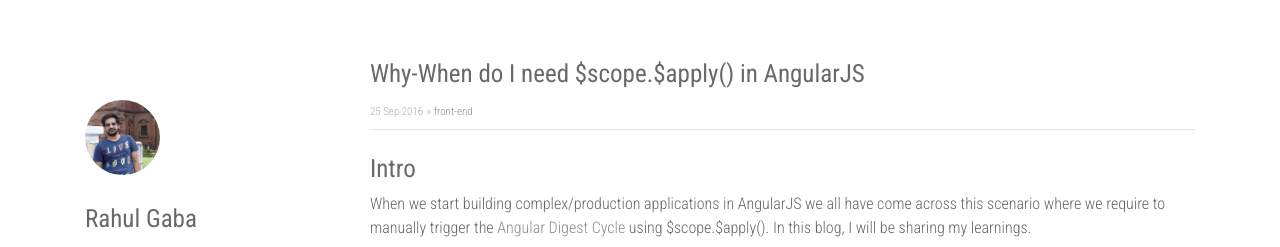
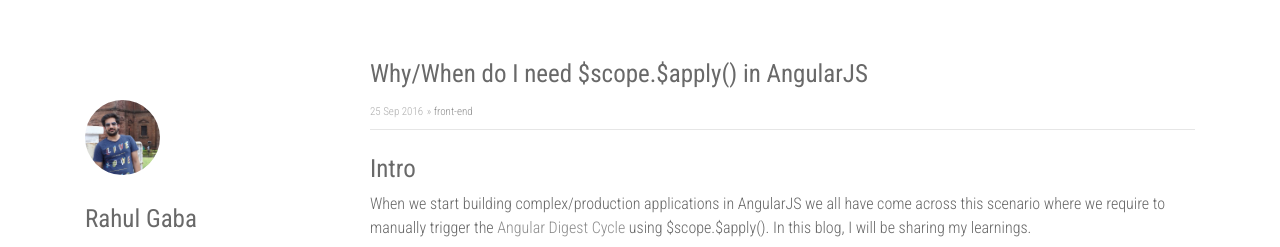
Before and after one commit to rgabs/rgabs.github.io, a Jekyll site: the page built from _posts/2016-09-25-Why-When-do-I-need-scope-apply-in-AngularJS.md, in a window 1280 px wide and 900 px high. Shown: the top 247 px of the window. Built offline with Jekyll 4.4.1, drawn with Linux system fonts in a browser that asks for light colours; nearby versions of some CDN libraries; comment, search, counter and statistics services are not loaded.

Commit message:
renamed file

```diff
--- a/_posts/2016-09-25-Why:When-do-I-need-$scope.$apply()-in-AngularJS.md
+++ b/_posts/2016-09-25-Why-When-do-I-need-scope-apply-in-AngularJS.md
@@ -1,6 +1,6 @@
 ---
 layout: post
-title: Why-When do I need $scope.$apply() in AngularJS
+title: "Why/When do I need $scope.$apply() in AngularJS"
 date: 2016-09-25T01:15:00.000Z
 categories: front-end
 ---
```
